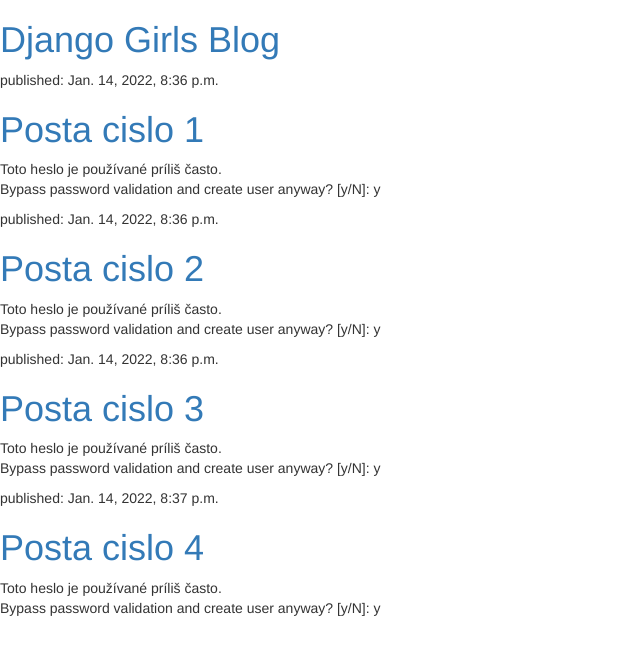
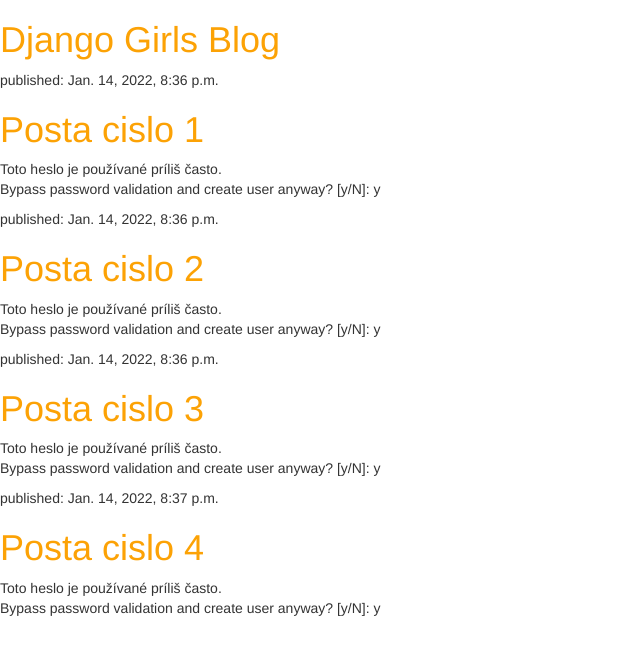
Before and after one commit to tokost/DjangoGirlsProject, a Django app: page / in a window 1280 px wide. Shown: the top 655 px of the page, without its empty margins (0-640 px from the left). Run offline with Django 3.2, Linux system fonts and the light colour scheme; data comes from the database, SQL or seed files in the repository; some libraries are stand-ins or nearby versions.

Commit message:
Kaskádové štýly (CSS, angl. Cascading Style Sheets) je jazyk, ktorý sa používa na popis vzhľadu a formátovania webstránky napísanej v značkovacom jazyku (napríklad HTML). Je to ako make-up pre našu webstránku. Su statickymi subormi a treba vlozit do html

```diff
--- /dev/null
+++ b/blog/static/css/blog.css
@@ -0,0 +1,4 @@
+        /*  Náš štýl sme použili na akýkoľvek prvok a */
+h1 a {
+    color: #FCA205;
+}
--- a/blog/templates/blog/post_list.html
+++ b/blog/templates/blog/post_list.html
@@ -1,8 +1,11 @@
 <!DOCTYPE html>
+{% load static %}   <!-- Prepojenie adresara so statickymi subormi -->
 <html>
-    <head>  <!-- Nainštalovanie Bootstrap-u t.j. frameworku pre HTML a CSS -->
+        <head>  <!-- Nainštalovanie Bootstrap-u t.j. frameworku pre HTML a CSS -->
         <link rel="stylesheet" href="//maxcdn.bootstrapcdn.com/bootstrap/3.2.0/css/bootstrap.min.css">
         <link rel="stylesheet" href="//maxcdn.bootstrapcdn.com/bootstrap/3.2.0/css/bootstrap-theme.min.css">
+            <!-- Odkaz na staticky subor ktory bude pouzity -->
+        <link rel="stylesheet" href="{% static 'css/blog.css' %}">
 
         <title>Django Girls blog</title>
     </head>
```
